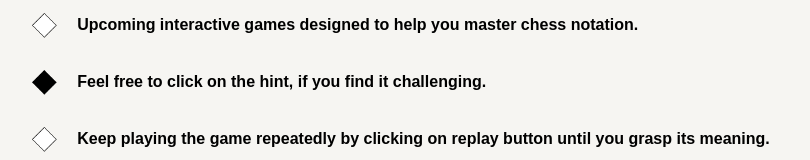
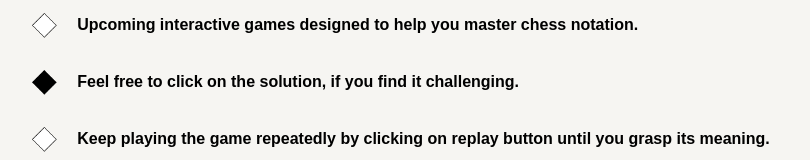
Before and after one commit to NithishaRaghavaraju/ChessNotation, a Next.js app: page /learning in a window 1280 px wide. Shown: the part 405-565 px from the top of the page, without its empty margins (229-1039 px from the left). Built offline with nearby package versions, Linux system fonts and the light colour scheme; a web font is replaced by a local one.

Commit message:
getstarted

```diff
--- a/components/GetStarted/getstarted.jsx
+++ b/components/GetStarted/getstarted.jsx
@@ -9,7 +9,7 @@ const GetStarted = () => {
       <h1 className="xl:text-6xl  md:text-5xl sm:text-4xl xxs:text-2xl text-[23px] py-4">CHESS NOTATION</h1>
       <div className="text-left">
       <h5 className="flex py-4 sm:text-base xs:text-sm text-[12px]"><Image src={whitediamondicon} height={25} className="xl:h-full xs:h-1/2 h-[20px]"/><span className="px-5">Upcoming interactive games designed to help you master chess notation.</span></h5>
-      <h5 className="flex py-4 sm:text-base xs:text-sm text-[12px]"><Image src={blackdiamondicon} height={25} className="xl:h-full xs:h-1/2 h-[20px]"/><span className="px-5">Feel free to click on the hint, if you find it challenging.</span></h5>
+      <h5 className="flex py-4 sm:text-base xs:text-sm text-[12px]"><Image src={blackdiamondicon} height={25} className="xl:h-full xs:h-1/2 h-[20px]"/><span className="px-5">Feel free to click on the solution, if you find it challenging.</span></h5>
       <h5 className="flex pt-4 sm:text-base xs:text-sm text-[12px]"><Image src={whitediamondicon} height={25} className="xl:h-full xs:h-1/2 h-[20px]"/><span className="px-5">Keep playing the game repeatedly by clicking on replay button until you grasp its meaning.</span></h5>
       </div>
     </div>
```
